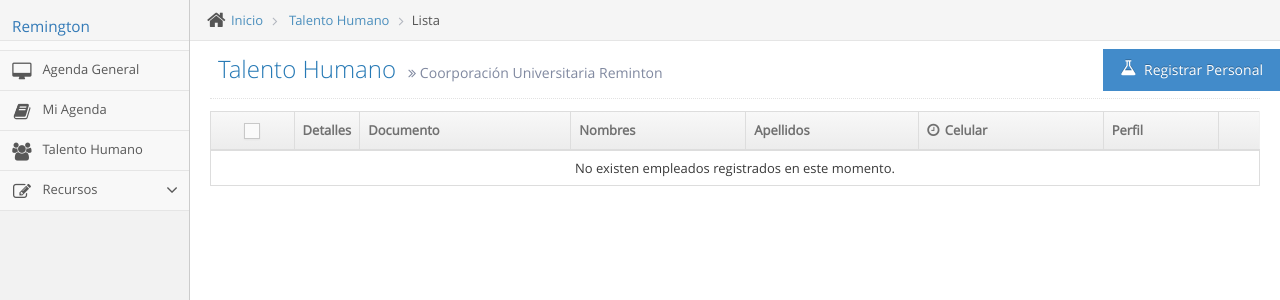
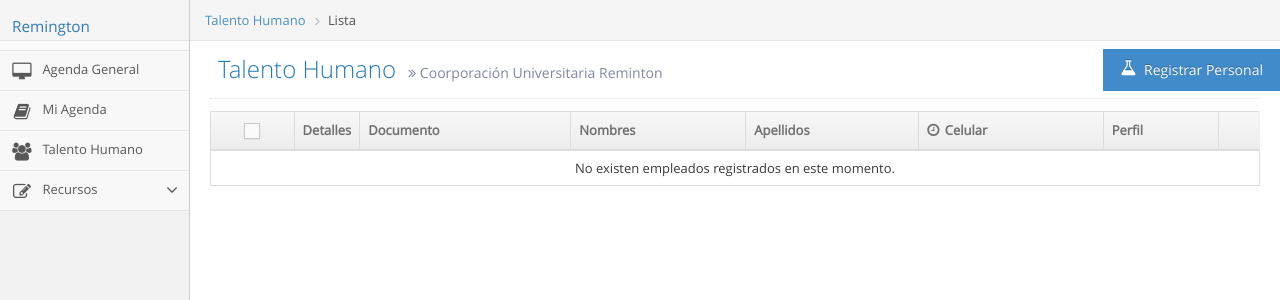
Before and after one commit to ceragos/sisgerecu, a Django app: a page that uses talento_humano/templates/talento_humano/list.html in a window 1280 px wide. Shown: the part 45-345 px from the top of the page. Run offline with Django 3.2, Linux system fonts and the light colour scheme; data that the repository does not hold is empty; some libraries are stand-ins or nearby versions.

Commit message:
Se adecuan los breadcrumbs

```diff
--- a/talento_humano/templates/talento_humano/create.html
+++ b/talento_humano/templates/talento_humano/create.html
@@ -4,11 +4,6 @@
 {% block title %}Crear Empleado - G. R.{% endblock %}
 
 {% block breadcrumb %}
-    <li>
-        <i class="ace-icon fa fa-home home-icon"></i>
-        <a href="#">Inicio</a>
-    </li>
-
     <li>
         <a href="#">Talento Humano</a>
     </li>
--- a/talento_humano/templates/talento_humano/delete.html
+++ b/talento_humano/templates/talento_humano/delete.html
@@ -3,11 +3,6 @@
 {% block title %}Eliminar Empleado - G. R.{% endblock %}
 
 {% block breadcrumb %}
-    <li>
-        <i class="ace-icon fa fa-home home-icon"></i>
-        <a href="#">Inicio</a>
-    </li>
-
     <li>
         <a href="#">Talento Humano</a>
     </li>
--- a/talento_humano/templates/talento_humano/list.html
+++ b/talento_humano/templates/talento_humano/list.html
@@ -2,11 +2,6 @@
 {% block title %}Talento Humano - G. S.{% endblock %}
 
 {% block breadcrumb %}
-    <li>
-        <i class="ace-icon fa fa-home home-icon"></i>
-        <a href="#">Inicio</a>
-    </li>
-
     <li>
         <a href="#">Talento Humano</a>
     </li>
--- a/talento_humano/templates/talento_humano/update.html
+++ b/talento_humano/templates/talento_humano/update.html
@@ -4,11 +4,6 @@
 {% block title %}Actualizar Empleado - G. R.{% endblock %}
 
 {% block breadcrumb %}
-    <li>
-        <i class="ace-icon fa fa-home home-icon"></i>
-        <a href="#">Inicio</a>
-    </li>
-
     <li>
         <a href="#">Talento Humano</a>
     </li>
```
